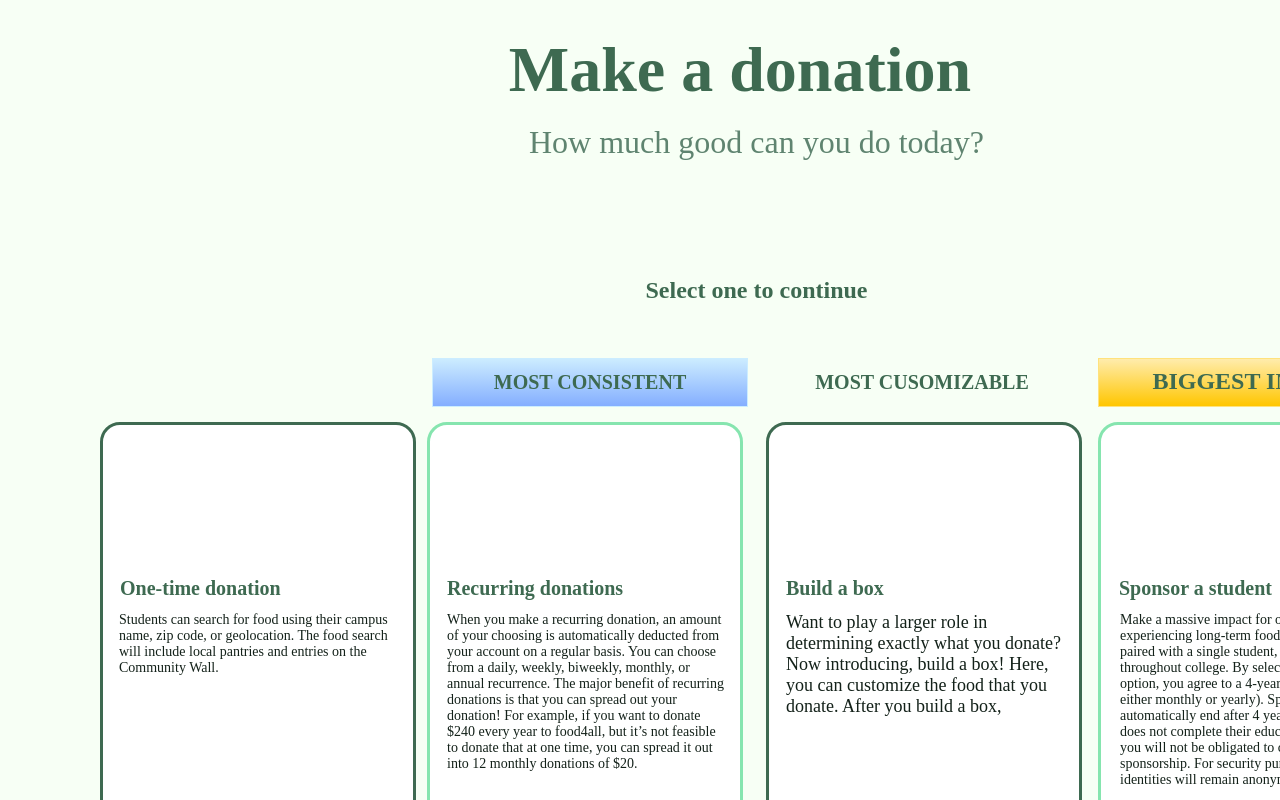
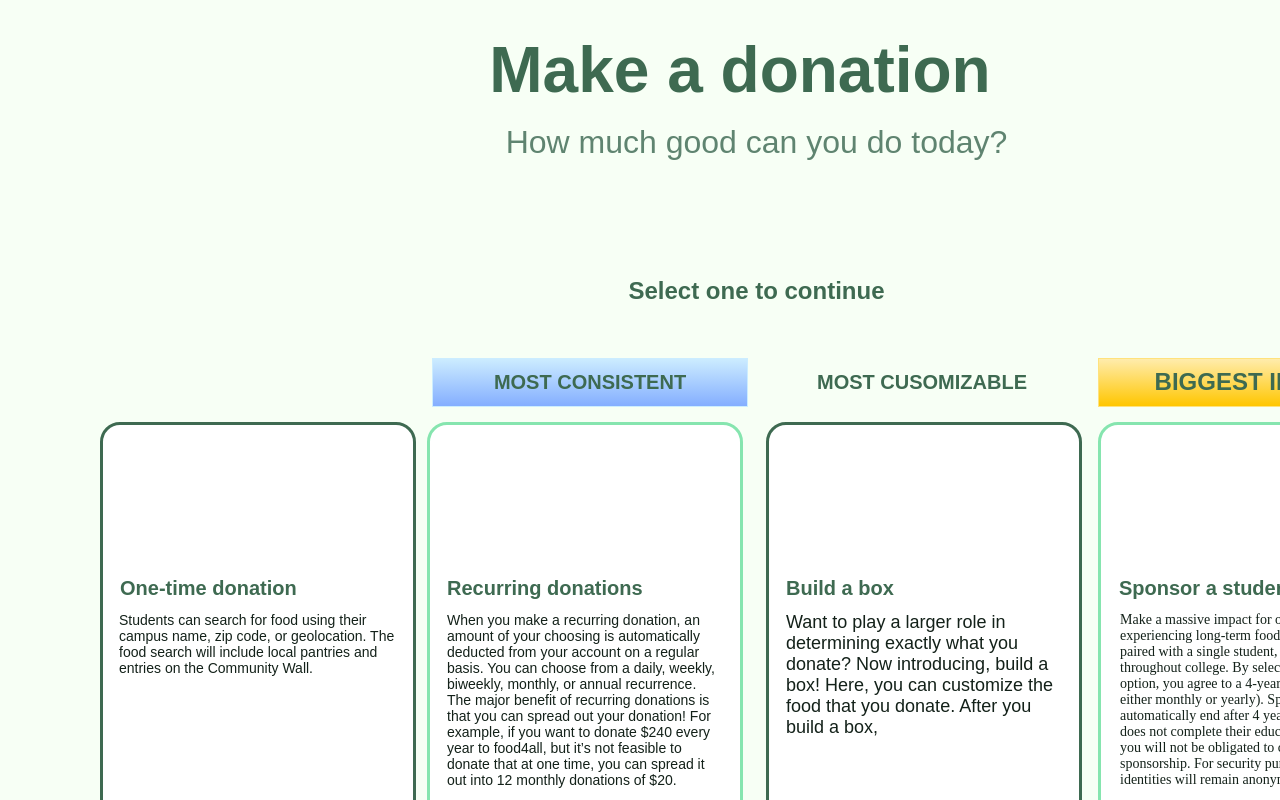
Before and after one commit to smpatyi/technica2022-food4all, a plain HTML site: page donation.html in a window 1280 px wide. Shown: the part 280-1080 px from the top of the page. Drawn offline with Linux system fonts and the light colour scheme; a web font is replaced by a local one.

Commit message:
change reference for special font

```diff
--- a/static/donation.css
+++ b/static/donation.css
@@ -40,7 +40,7 @@ body {
   position: absolute;
   top: 118px;
   left: 573px;
-  font-family: Urbane Rounded;
+  font-family: urbane-rounded, sans-serif;
   font-weight: Bold;
   font-size: 48px;
   opacity: 1;
@@ -76,7 +76,7 @@ body {
   position: absolute;
   top: 134px;
   left: 1271px;
-  font-family: Urbane Rounded;
+  font-family: urbane-rounded, sans-serif;
   font-weight: Bold;
   font-size: 18px;
   opacity: 1;
@@ -88,7 +88,7 @@ body {
   position: absolute;
   top: 313px;
   left: 100px;
-  font-family: Urbane Rounded;
+  font-family: urbane-rounded, sans-serif;
   font-weight: Bold;
   font-size: 64px;
   opacity: 1;
@@ -100,7 +100,7 @@ body {
   position: absolute;
   top: 404px;
   left: 439px;
-  font-family: Urbane Rounded;
+  font-family: urbane-rounded, sans-serif;
   font-weight: Light;
   font-size: 32px;
   opacity: 1;
@@ -172,7 +172,7 @@ body {
   position: absolute;
   top: 857px;
   left: 120px;
-  font-family: Urbane Rounded;
+  font-family: urbane-rounded, sans-serif;
   font-weight: Bold;
   font-size: 20px;
   opacity: 1;
@@ -184,7 +184,7 @@ body {
   position: absolute;
   top: 857px;
   left: 786px;
-  font-family: Urbane Rounded;
+  font-family: urbane-rounded, sans-serif;
   font-weight: Bold;
   font-size: 20px;
   opacity: 1;
@@ -196,7 +196,7 @@ body {
   position: absolute;
   top: 857px;
   left: 447px;
-  font-family: Urbane Rounded;
+  font-family: urbane-rounded, sans-serif;
   font-weight: Bold;
   font-size: 20px;
   opacity: 1;
@@ -208,7 +208,7 @@ body {
   position: absolute;
   top: 648px;
   left: 1100px;
-  font-family: Urbane Rounded;
+  font-family: urbane-rounded, sans-serif;
   font-weight: Bold;
   font-size: 24px;
   opacity: 1;
@@ -220,7 +220,7 @@ body {
   position: absolute;
   top: 651px;
   left: 464px;
-  font-family: Urbane Rounded;
+  font-family: urbane-rounded, sans-serif;
   font-weight: Bold;
   font-size: 20px;
   opacity: 1;
@@ -232,7 +232,7 @@ body {
   position: absolute;
   top: 651px;
   left: 796px;
-  font-family: Urbane Rounded;
+  font-family: urbane-rounded, sans-serif;
   font-weight: Bold;
   font-size: 20px;
   opacity: 1;
@@ -244,7 +244,7 @@ body {
   position: absolute;
   top: 857px;
   left: 1119px;
-  font-family: Urbane Rounded;
+  font-family: urbane-rounded, sans-serif;
   font-weight: Bold;
   font-size: 20px;
   opacity: 1;
@@ -256,7 +256,7 @@ body {
   position: absolute;
   top: 892px;
   left: 119px;
-  font-family: Urbane Rounded;
+  font-family: urbane-rounded, sans-serif;
   font-weight: Light;
   opacity: 1;
   text-align: left;
@@ -267,7 +267,7 @@ body {
   position: absolute;
   top: 892px;
   left: 786px;
-  font-family: Urbane Rounded;
+  font-family: urbane-rounded, sans-serif;
   font-weight: Light;
   font-size: 18px;
   opacity: 1;
@@ -279,7 +279,7 @@ body {
   position: absolute;
   top: 892px;
   left: 447px;
-  font-family: Urbane Rounded;
+  font-family: urbane-rounded, sans-serif;
   font-weight: Light;
   opacity: 1;
   text-align: left;
@@ -299,7 +299,7 @@ body {
   position: absolute;
   top: 557px;
   left: 422px;
-  font-family: Urbane Rounded;
+  font-family: urbane-rounded, sans-serif;
   font-weight: Bold;
   font-size: 24px;
   opacity: 1;
```
Also changed, not shown: static/food-search.css (+4 -4 lines).
